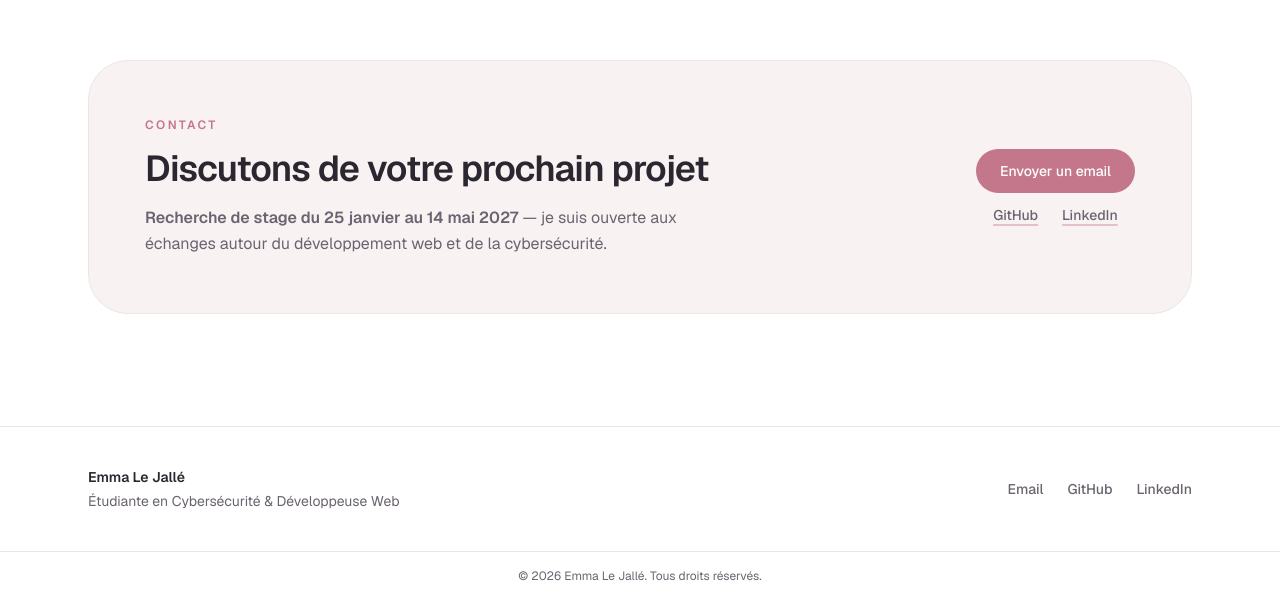
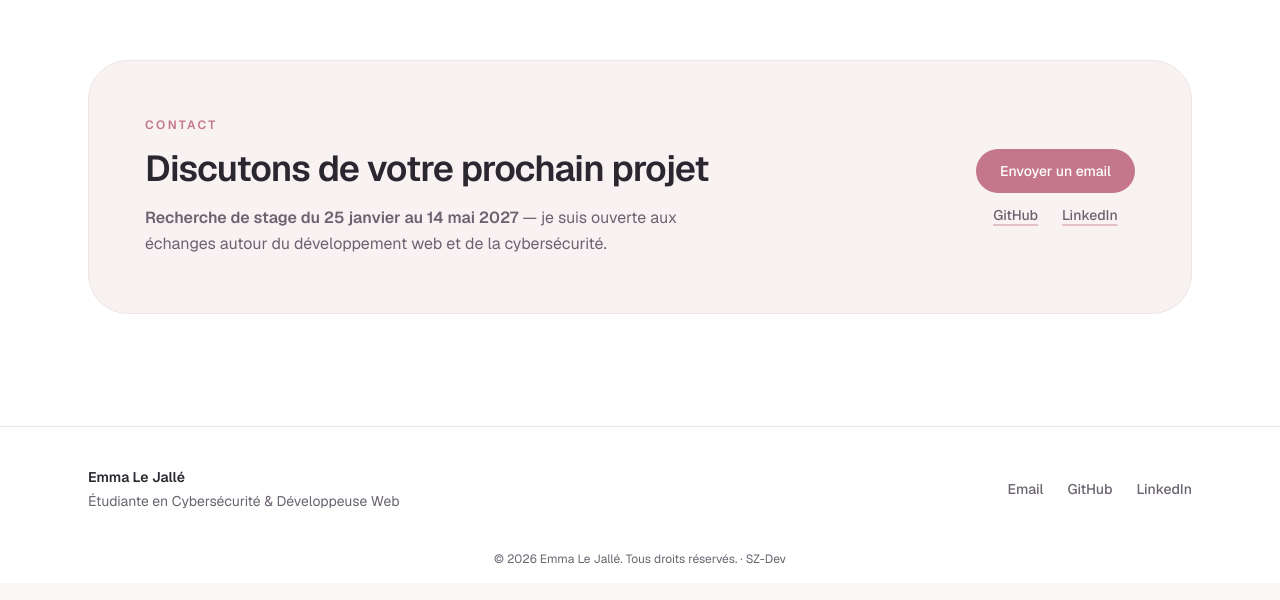
Before and after one commit to Emmalejalle/portfolio, a Next.js app: page / in a window 1280 px wide. Shown: the part 3175-3775 px from the top of the page. Built offline with nearby package versions, Linux system fonts and the light colour scheme.

Commit message:
amélioration de la mise en page du pied de page

```diff
--- a/src/components/layout/Footer.tsx
+++ b/src/components/layout/Footer.tsx
@@ -5,7 +5,9 @@ export function Footer() {
     <footer className="border-t border-border bg-surface">
       <div className="mx-auto flex max-w-6xl flex-col gap-6 px-6 py-10 sm:flex-row sm:items-center sm:justify-between">
         <div className="flex flex-col gap-1">
-          <span className="text-sm font-semibold text-foreground">{profile.name}</span>
+          <span className="text-sm font-semibold text-foreground">
+            {profile.name}
+          </span>
           <span className="text-sm text-foreground-muted">{profile.role}</span>
         </div>
 
@@ -22,8 +24,11 @@ export function Footer() {
         </nav>
       </div>
 
-      <div className="border-t border-border px-6 py-4 text-center text-xs text-foreground-muted">
-        © {new Date().getFullYear()} {profile.name}. Tous droits réservés.
+      <div className="px-6 pb-4 text-center text-xs text-foreground-muted">
+        © {new Date().getFullYear()} {profile.name}. Tous droits réservés. ·{" "}
+        <a href="https://sz-dev.fr" className="hover:text-accent-strong">
+          SZ-Dev
+        </a>
       </div>
     </footer>
   );
```
